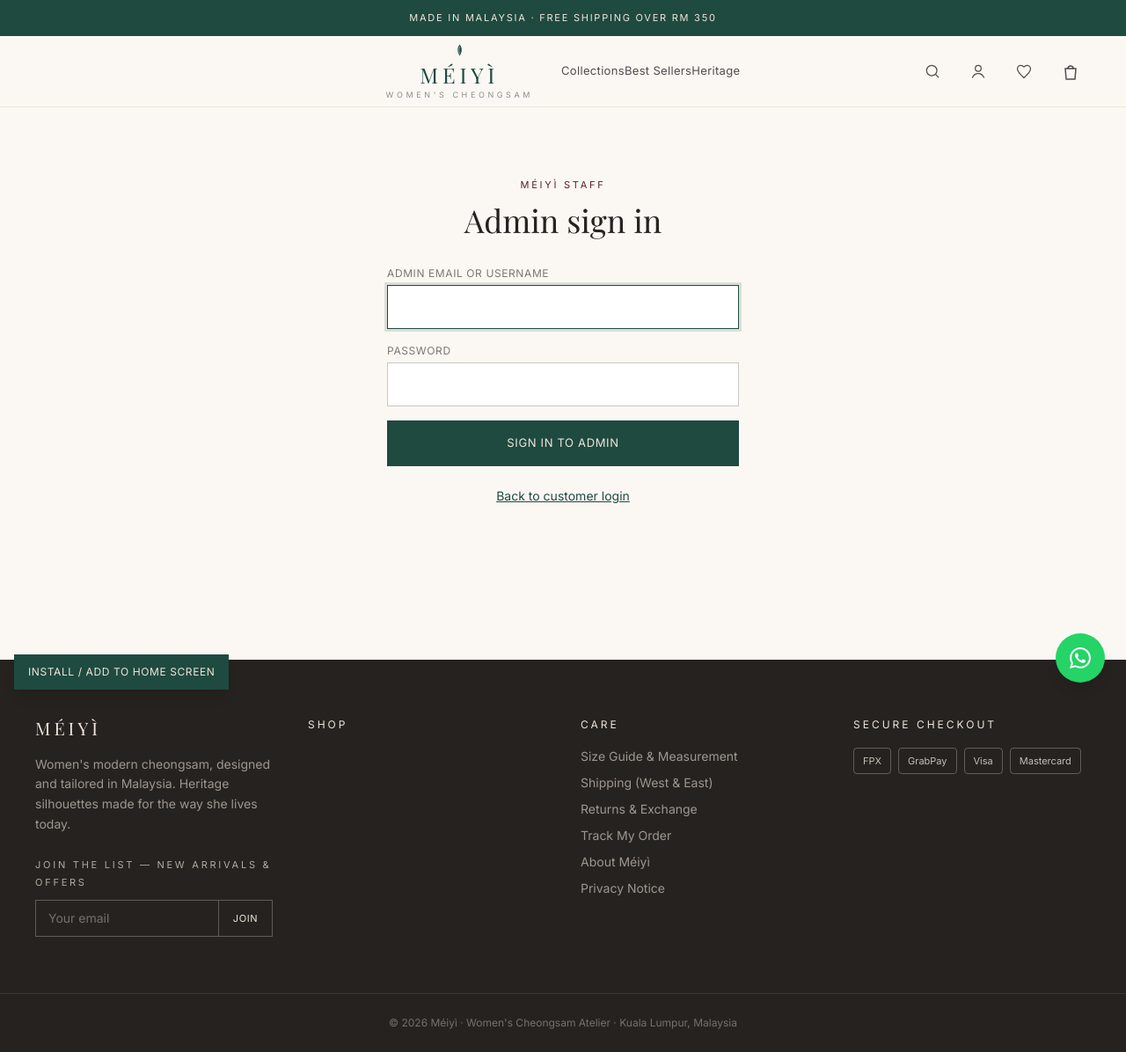
After one commit to dickxenlee/online-shop, a Django app: page /staff-login/ in a window 1280 px wide. The commit adds this page. Shown: the whole page at 88% size. Run offline with Django 5.2, Linux system fonts and the light colour scheme; data that the repository does not hold is empty; some web fonts are replaced.

Commit message:
Improve navigation, PWA install, and staff login

```diff
--- a/shop/templates/shop/base.html
+++ b/shop/templates/shop/base.html
@@ -69,21 +69,23 @@
   </div>
 
   <header class="sticky top-0 z-40 backdrop-blur bg-[#FBF8F4]/85 border-b border-champagne-deep/60">
-    <nav class="max-w-7xl mx-auto px-4 sm:px-6 lg:px-10 grid grid-cols-[1fr_auto_1fr] items-center h-20">
+    <nav id="desktopNav" class="max-w-7xl mx-auto px-4 sm:px-6 lg:px-10 relative flex items-center h-20">
       <button id="menuBtn" class="md:hidden w-12 h-12 grid place-items-center text-ink hover:text-jade transition-colors" aria-label="Menu">
         <svg width="24" height="24" fill="none" stroke="currentColor" stroke-width="1.5"><path d="M3 6h18M3 12h18M3 18h18"/></svg>
       </button>
-      <ul class="hidden md:flex items-center gap-8 text-[13px] tracking-wide text-ink/80">
-        <li><a href="{% url 'shop:home' %}#collections" class="hover:text-jade transition-colors">Collections</a></li>
-        <li><a href="{% url 'shop:home' %}#bestsellers" class="hover:text-jade transition-colors">Best Sellers</a></li>
-        <li><a href="{% url 'shop:home' %}#heritage" class="hover:text-jade transition-colors">Heritage</a></li>
-      </ul>
+      <div class="desktop-brand-links flex items-center gap-8 absolute left-1/2 -translate-x-1/2 md:static md:translate-x-0">
         <a href="{% url 'shop:home' %}" aria-label="Méiyì home" class="text-center leading-none">
           <svg width="16" height="16" viewBox="0 0 64 64" class="mx-auto mb-1" aria-hidden="true"><path d="M32 6C20 20 20 40 32 58 44 40 44 20 32 6Z" fill="#1F4A40"/><path d="M32 17C27.5 26 27.5 40 32 49" stroke="#EFE6D9" stroke-width="2.4" fill="none" stroke-linecap="round"/></svg>
           <span class="font-serif text-2xl tracking-[0.2em] text-jade">MÉIYÌ</span>
           <span class="block text-[9px] tracking-[0.4em] text-ink/50 mt-0.5">WOMEN'S CHEONGSAM</span>
         </a>
-      <div class="flex items-center justify-end gap-1 text-ink/80">
+        <ul class="hidden md:flex items-center gap-7 text-[13px] tracking-wide text-ink/80">
+          <li><a href="{% url 'shop:home' %}#collections" class="hover:text-jade transition-colors">Collections</a></li>
+          <li><a href="{% url 'shop:home' %}#bestsellers" class="hover:text-jade transition-colors">Best Sellers</a></li>
+          <li><a href="{% url 'shop:home' %}#heritage" class="hover:text-jade transition-colors">Heritage</a></li>
+        </ul>
+      </div>
+      <div class="ml-auto flex items-center justify-end gap-1 text-ink/80">
         <button id="searchBtn" aria-label="Search" aria-expanded="false" class="hidden md:grid w-12 h-12 place-items-center hover:text-jade transition-colors">
           <svg width="20" height="20" viewBox="0 0 24 24" fill="none" stroke="currentColor" stroke-width="1.5"><circle cx="11" cy="11" r="7"/><path d="m16.5 16.5 4 4"/></svg>
         </button>
@@ -198,9 +200,9 @@
   </nav>
   {% endif %}
 
-  <button id="installApp" type="button" hidden
+  <button id="installApp" type="button" aria-label="Install Méiyì app"
           class="fixed bottom-24 md:bottom-4 left-4 z-40 bg-jade text-champagne px-4 py-3 text-xs tracking-wider uppercase shadow-lg hover:bg-jade-light">
-    Install Méiyì app
+    Install / Add to Home Screen
   </button>
 
   <script>
@@ -329,11 +331,13 @@
       if (installApp) installApp.hidden = false;
     });
     if (installApp) installApp.addEventListener('click', async () => {
-      if (!deferredInstallPrompt) return;
+      if (deferredInstallPrompt) {
         deferredInstallPrompt.prompt();
         await deferredInstallPrompt.userChoice;
         deferredInstallPrompt = null;
-      installApp.hidden = true;
+        return;
+      }
+      showToast('Android: use the browser install option. iPhone: Safari Share → Add to Home Screen.');
     });
     window.addEventListener('appinstalled', () => {
       if (installApp) installApp.hidden = true;
--- a/shop/templates/shop/login.html
+++ b/shop/templates/shop/login.html
@@ -28,6 +28,7 @@
   <div class="text-center text-sm text-ink/60 mt-6 space-y-2">
     <p>New to Méiyì? <a href="{% url 'shop:register' %}" class="text-jade underline">Create an account</a></p>
     <p><a href="{% url 'shop:password_reset' %}" class="underline hover:text-jade">Forgot your password?</a></p>
+    <p><a href="{% url 'shop:staff_login' %}" class="text-jade underline">Admin sign in</a></p>
   </div>
 </section>
 {% endblock %}
--- /dev/null
+++ b/shop/templates/shop/staff_login.html
@@ -0,0 +1,32 @@
+{% extends "shop/base.html" %}
+
+{% block title %}Admin Sign In · Méiyì{% endblock %}
+
+{% block content %}
+<section class="max-w-md mx-auto px-6 py-20">
+  <p class="text-[11px] tracking-luxe uppercase text-maroon mb-3 text-center">Méiyì staff</p>
+  <h1 class="font-serif text-4xl text-ink mb-8 text-center">Admin sign in</h1>
+
+  {% if form.errors %}
+  <p class="text-maroon text-sm mb-5 text-center bg-maroon/5 border border-maroon/20 rounded-sm px-4 py-3">
+    {% for error in form.non_field_errors %}{{ error }}{% empty %}Email or password is not right — please try again.{% endfor %}
+  </p>
+  {% endif %}
+
+  <form method="post" class="space-y-4">
+    {% csrf_token %}
+    <input type="hidden" name="next" value="{{ next|default:'' }}">
+    <div>
+      <label class="block text-[12px] tracking-wider uppercase text-ink/60 mb-1">Admin email or username</label>
+      <input type="text" name="username" value="{{ form.username.value|default:'' }}" required autofocus class="w-full border border-ink/25 px-4 py-3 focus:border-jade outline-none bg-white">
+    </div>
+    <div>
+      <label class="block text-[12px] tracking-wider uppercase text-ink/60 mb-1">Password</label>
+      <input type="password" name="password" required class="w-full border border-ink/25 px-4 py-3 focus:border-jade outline-none bg-white">
+    </div>
+    <button type="submit" class="w-full bg-jade text-champagne py-4 text-[13px] tracking-wider uppercase hover:bg-jade-light transition-colors">Sign in to admin</button>
+  </form>
+
+  <p class="text-center text-sm text-ink/60 mt-6"><a href="{% url 'shop:login' %}" class="text-jade underline">Back to customer login</a></p>
+</section>
+{% endblock %}
--- a/shop/urls.py
+++ b/shop/urls.py
@@ -23,6 +23,7 @@ urlpatterns = [
     path('track/', views.track, name='track'),
     path('register/', views.register, name='register'),
     path('login/', views.MeiyiLoginView.as_view(), name='login'),
+    path('staff-login/', views.StaffLoginView.as_view(), name='staff_login'),
     path('logout/', auth_views.LogoutView.as_view(), name='logout'),
     path('account/', views.account, name='account'),
     path('password-reset/', auth_views.PasswordResetView.as_view(
--- a/shop/views.py
+++ b/shop/views.py
@@ -6,6 +6,7 @@ from django.contrib import admin, messages
 from django.contrib.admin.views.decorators import staff_member_required
 from django.contrib.auth import login as auth_login
 from django.contrib.auth.decorators import login_required
+from django.contrib.auth.forms import AuthenticationForm
 from django.contrib.auth.models import User
 from django.contrib.auth.views import LoginView
 from django.core.exceptions import ValidationError
@@ -564,6 +565,19 @@ class MeiyiLoginView(LoginView):
         return response
 
 
+class StaffAuthenticationForm(AuthenticationForm):
+    def confirm_login_allowed(self, user):
+        super().confirm_login_allowed(user)
+        if not user.is_staff:
+            raise ValidationError('Staff access is required.')
+
+
+class StaffLoginView(LoginView):
+    template_name = 'shop/staff_login.html'
+    authentication_form = StaffAuthenticationForm
+    next_page = 'admin:index'
+
+
 @login_required
 def account(request):
     orders = (Order.objects.filter(user=request.user)
```
Also changed, not shown: shop/tests.py (+38 -0 lines). Lines whose indentation alone changed are shown as unchanged.
